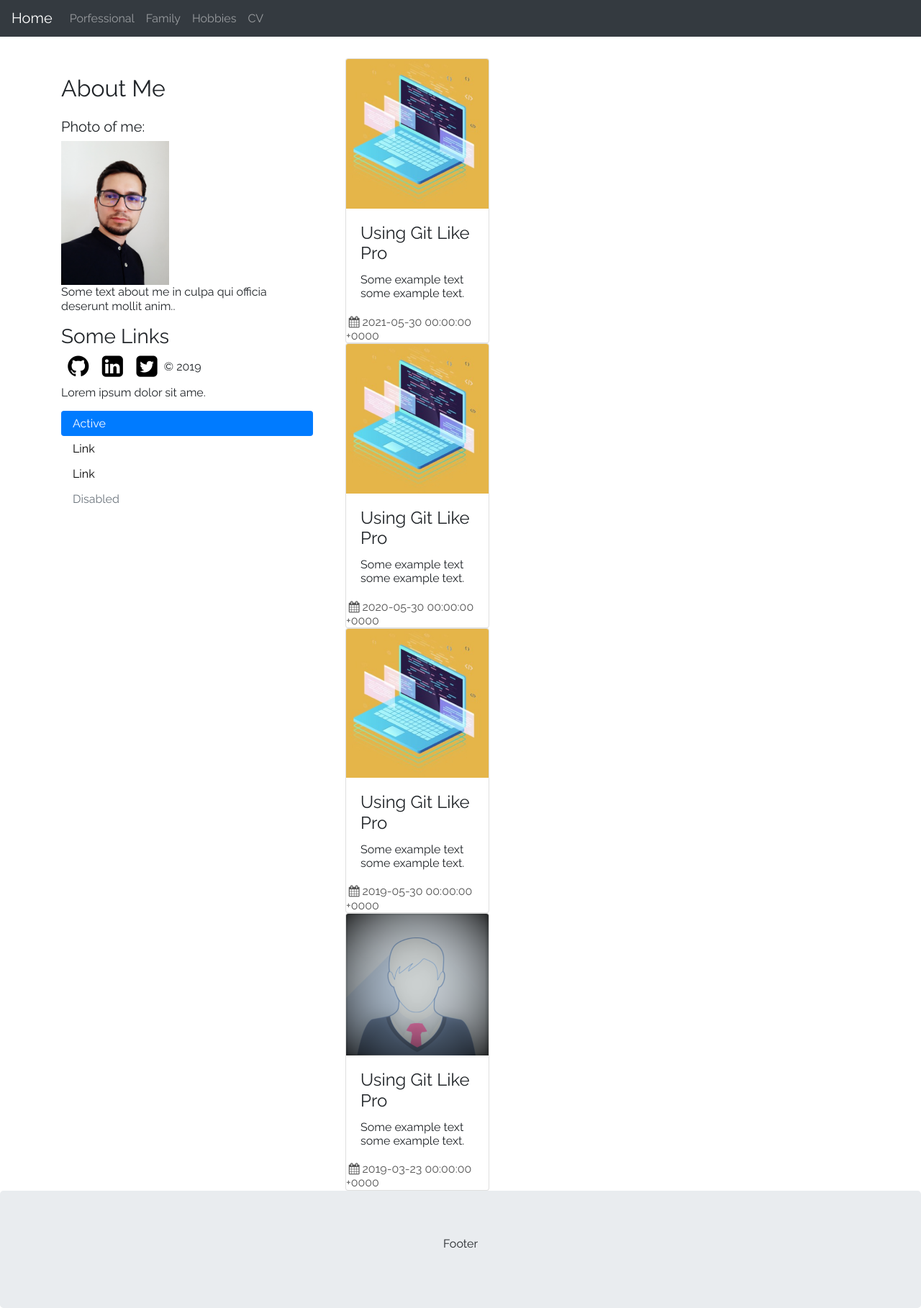
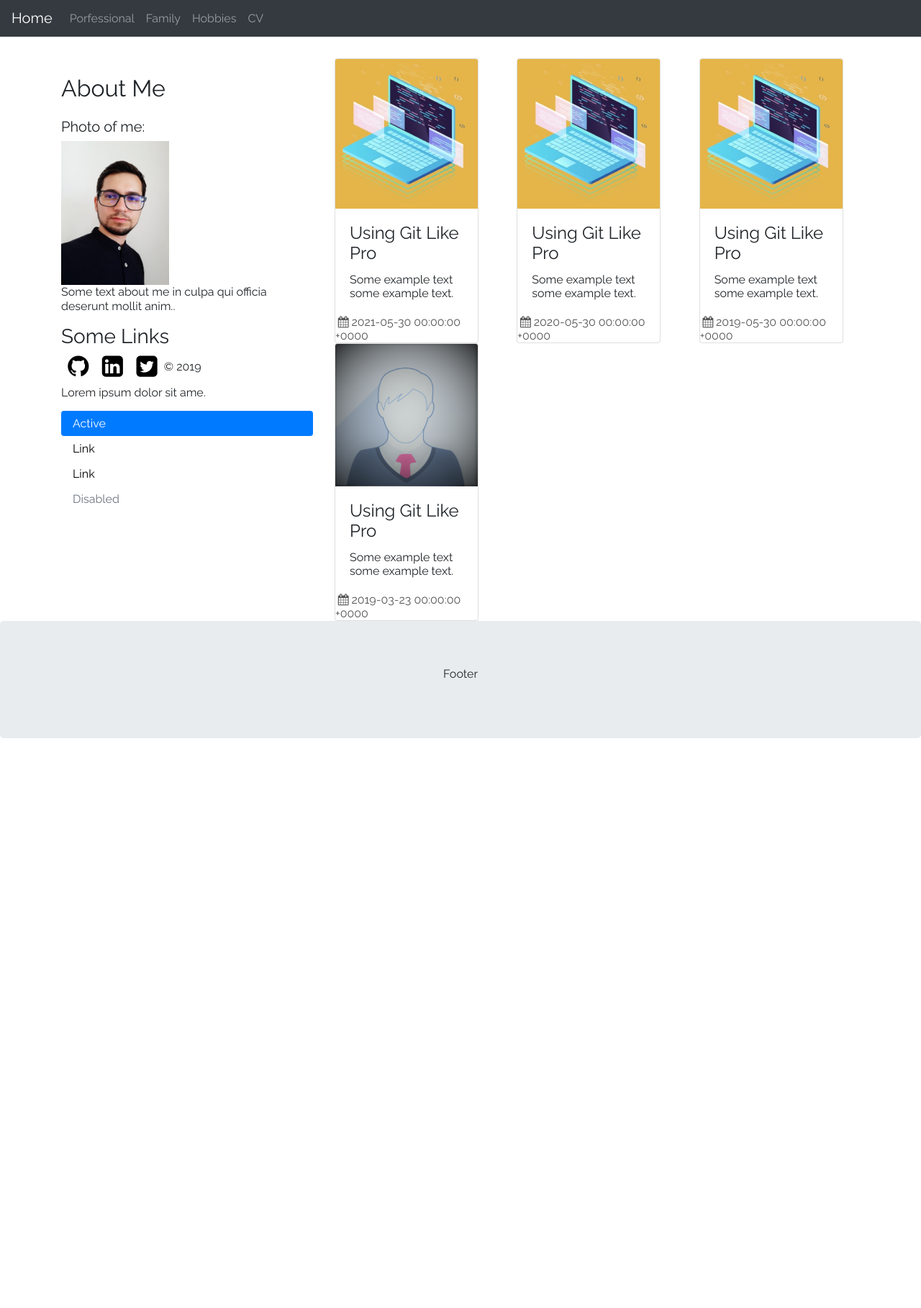
Before and after one commit to hilquiasferreira/hilquiasferreira.github.io, a Jekyll site: the page built from index.md, in a window 1280 px wide. Shown: the whole page at 72% size. Built offline with Jekyll 4.4.1, drawn with Linux system fonts in a browser that asks for light colours; after the commit the page ends 1026 px from its top, so only the background shows below that.

Commit message:
homefile

```diff
--- a/_layouts/home.html
+++ b/_layouts/home.html
@@ -73,8 +73,9 @@
 				<hr class="d-sm-none">
 			</div>
 			<div class="col-sm-8">
+				<div class="row">
 					{%- for post in site.posts -%}
-						<div class="container">
+						<div class="col-sm-4">
 							<div class="card" style="width:200px">
 								<img class="card-img-top" src="/{{ post.thumbnail }}"  alt="Card image" style="width:100%">
 								<div class="card-body">
@@ -88,6 +89,7 @@
 							</div>
 						</div>
 					{%- endfor -%}
+				</div>
 			</div>
 
 		</div>
```
